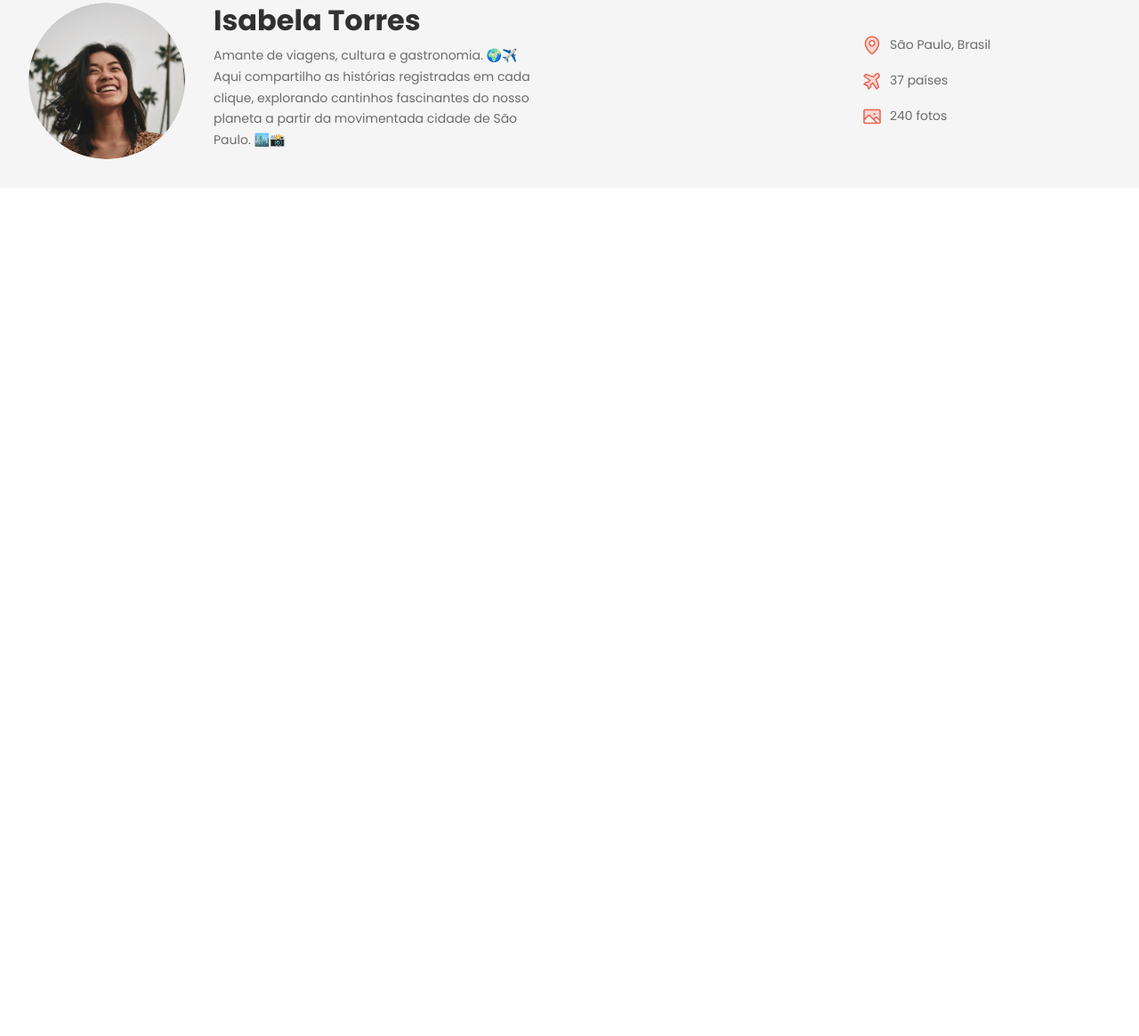
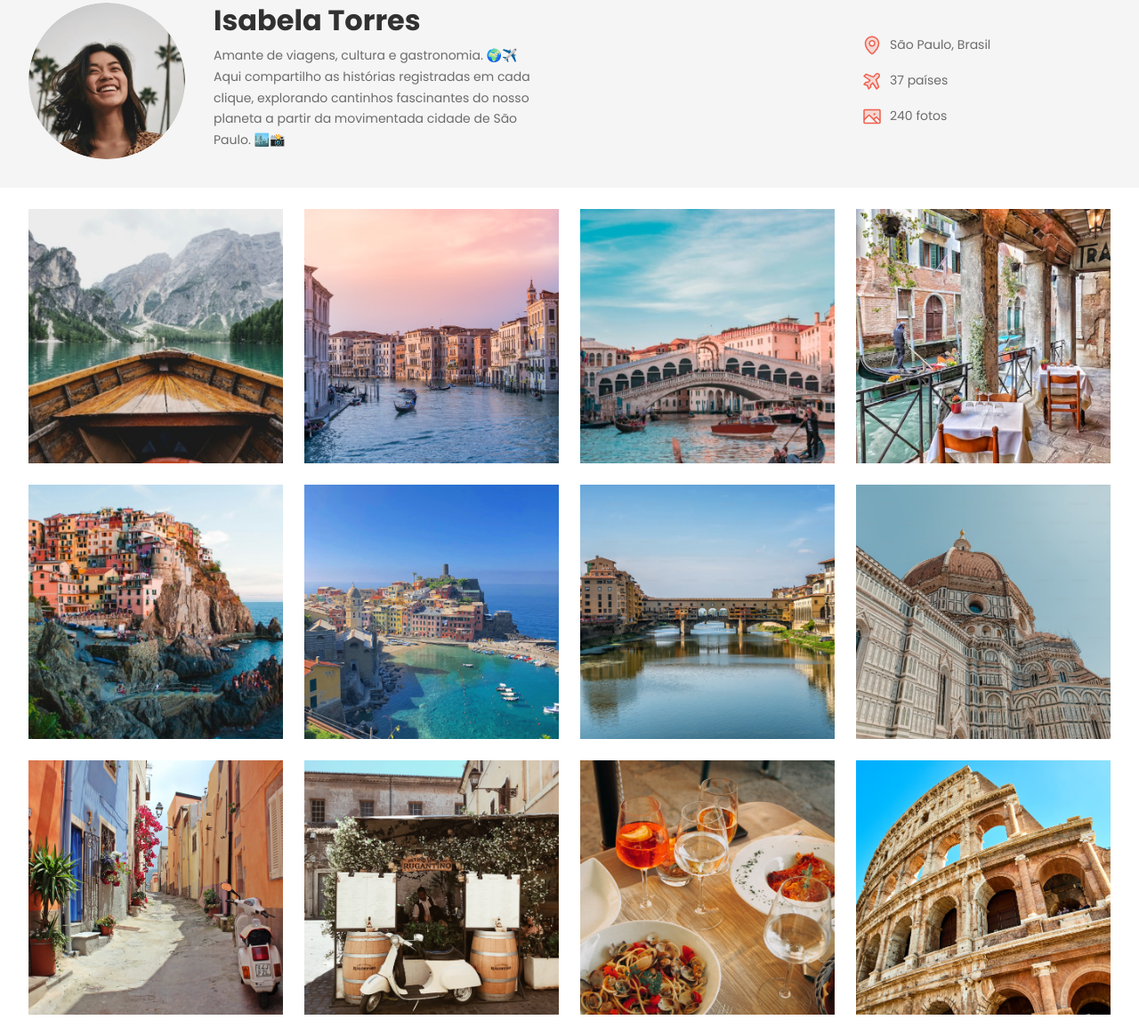
Before and after one commit to afonsolimajr/mba-travelgram, a plain HTML site: page index.html in a window 1280 px wide. Shown: the part 125-1290 px from the top of the page at 89% size. Before the commit the page ends 800 px from the top, so only its background shows below. Drawn offline with Linux system fonts and the light colour scheme; a web font is replaced by a local one.

Commit message:
adding gallery

```diff
--- a/index.html
+++ b/index.html
@@ -63,5 +63,20 @@
             </div>
         </header>
     </div>
+
+    <main class="container">
+        <img src="assets/Image 01.png" alt="foto da galeria">
+        <img src="assets/Image 02.png" alt="foto da galeria">
+        <img src="assets/Image 03.png" alt="foto da galeria">
+        <img src="assets/Image 04.png" alt="foto da galeria">
+        <img src="assets/Image 05.png" alt="foto da galeria">
+        <img src="assets/Image 06.png" alt="foto da galeria">
+        <img src="assets/Image 07.png" alt="foto da galeria">
+        <img src="assets/Image 08.png" alt="foto da galeria">
+        <img src="assets/Image 09.png" alt="foto da galeria">
+        <img src="assets/Image 10.png" alt="foto da galeria">
+        <img src="assets/Image 11.png" alt="foto da galeria">
+        <img src="assets/Image 12.png" alt="foto da galeria">
+    </main>
 </body>
 </html>
--- a/styles/index.css
+++ b/styles/index.css
@@ -1,3 +1,4 @@
 @import url(global.css);
 @import url(nav.css);
 @import url(header.css);
+@import url(main.css);
--- /dev/null
+++ b/styles/main.css
@@ -0,0 +1,12 @@
+main {
+    display: flex;
+    flex-wrap: wrap;
+    gap: 24px;
+    padding-block: 24px;
+}
+
+main img {
+    width: 286px;
+    height: 286px;
+    object-fit: cover;
+}
```
